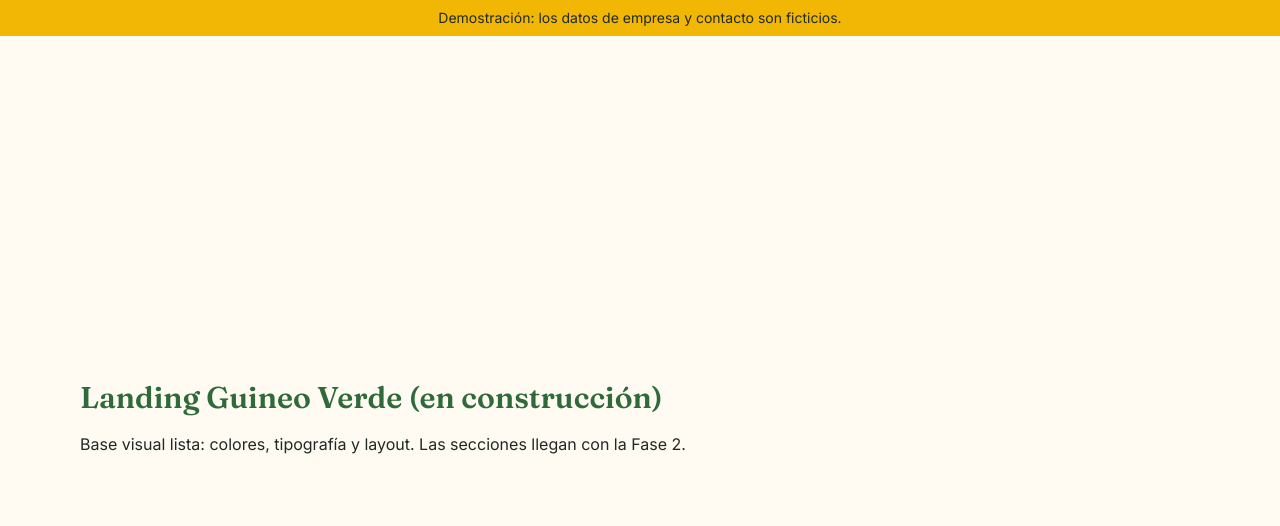
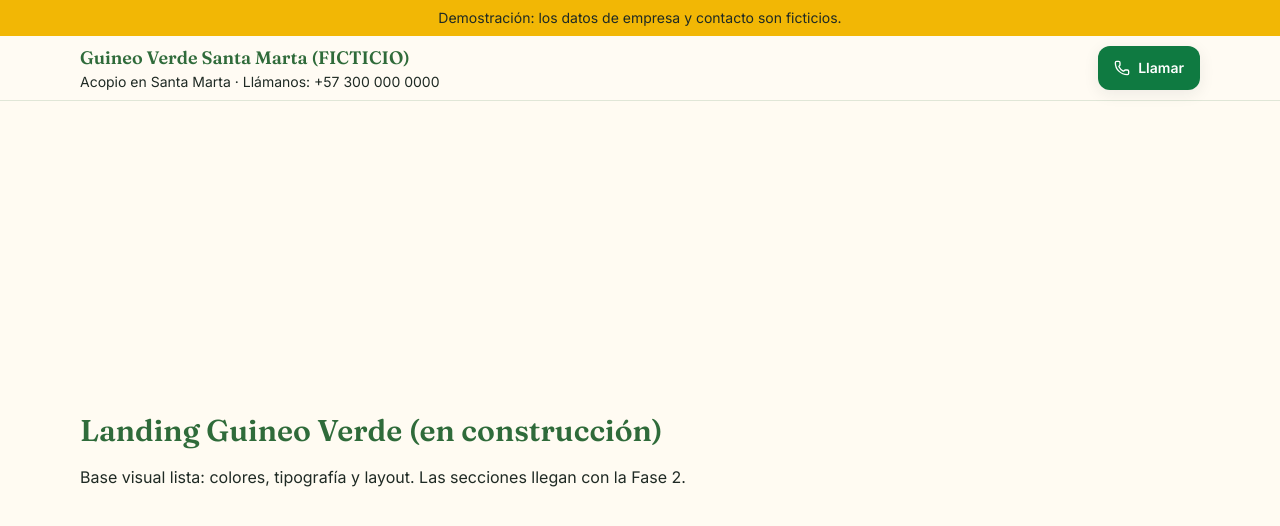
Before and after one commit to MasterArqSoft/green-banana-web, a Next.js app: page / in a window 1280 px wide. Shown: the top 526 px of the page. Built offline with nearby package versions, Linux system fonts and the light colour scheme.

Commit message:
T-12: barra superior y botón de llamada reutilizable

```diff
--- a/package.json
+++ b/package.json
@@ -16,6 +16,7 @@
     "prepare": "husky"
   },
   "dependencies": {
+    "lucide-react": "^1.59.0",
     "next": "16.4.2",
     "react": "19.3.0",
     "react-dom": "19.3.0",
--- a/src/app/layout.tsx
+++ b/src/app/layout.tsx
@@ -1,5 +1,6 @@
 import type { Metadata } from "next";
 import { DemoBanner } from "@/components/DemoBanner";
+import { TopBar } from "@/components/TopBar";
 import { site } from "@/lib/content";
 import { fraunces, inter } from "./fonts";
 import "./globals.css";
@@ -19,6 +20,7 @@ export default function RootLayout({ children }: LayoutProps<"/">) {
     >
       <body className="flex min-h-full flex-col font-sans">
         <DemoBanner />
+        <TopBar />
         {children}
       </body>
     </html>
--- /dev/null
+++ b/src/components/CallButton.tsx
@@ -0,0 +1,35 @@
+import { Phone } from "lucide-react";
+import { site } from "@/lib/content";
+import { formatPhone, telHref } from "@/lib/tel";
+
+type CallButtonProps = {
+  /** Texto visible del botón, p. ej. "Llamar" o "Llamar para precio". */
+  label?: string;
+  size?: "sm" | "md";
+  className?: string;
+};
+
+const sizes = {
+  sm: "min-h-11 px-4 text-sm",
+  md: "min-h-12 px-6 text-base",
+};
+
+// Botón de llamada reutilizable (FR-01, FR-02, FR-04, FR-11, FR-15). Siempre usa el
+// número de site.json a través de telHref; nunca recibe el número por props.
+export function CallButton({
+  label = "Llamar",
+  size = "md",
+  className = "",
+}: CallButtonProps) {
+  return (
+    <a
+      href={telHref(site.phone)}
+      // El nombre accesible empieza con el texto visible (WCAG 2.5.3).
+      aria-label={`${label} al ${formatPhone(site.phone)}`}
+      className={`inline-flex items-center justify-center gap-2 rounded-control bg-cta font-semibold whitespace-nowrap text-white shadow-suave transition-colors hover:bg-hoja ${sizes[size]} ${className}`}
+    >
+      <Phone aria-hidden="true" className="size-4 shrink-0" />
+      {label}
+    </a>
+  );
+}
--- /dev/null
+++ b/src/components/TopBar.tsx
@@ -0,0 +1,27 @@
+import { CallButton } from "@/components/CallButton";
+import { site } from "@/lib/content";
+import { formatPhone } from "@/lib/tel";
+
+// Barra superior (FR-01): empresa, zona de acopio, número y botón Llamar.
+// Fija arriba en móvil; en escritorio se desplaza con la página.
+export function TopBar() {
+  return (
+    <header className="sticky top-0 z-20 border-b border-hoja/15 bg-crema/95 backdrop-blur md:static">
+      <div className="contenedor flex items-center justify-between gap-3 py-2">
+        <div className="min-w-0">
+          <p className="truncate font-display text-lg font-semibold text-hoja">
+            {site.brand}
+          </p>
+          <p className="text-xs md:text-sm">
+            Acopio en {site.acopio.city}
+            <span aria-hidden="true"> · </span>
+            <span className="whitespace-nowrap">
+              Llámanos: {formatPhone(site.phone)}
+            </span>
+          </p>
+        </div>
+        <CallButton size="sm" />
+      </div>
+    </header>
+  );
+}
```
Also changed, not shown: vitest.config.mts, 2 other files (tests, documents, lock files or other folders).
